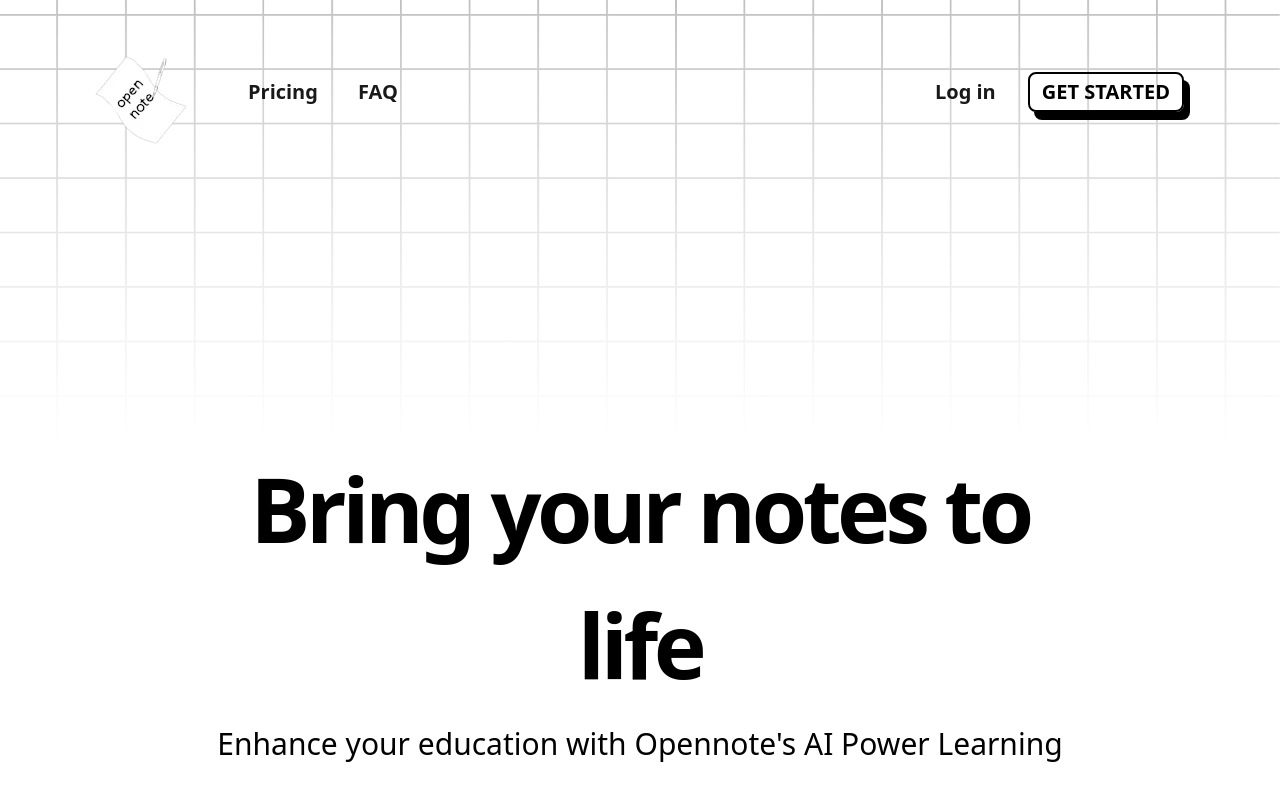
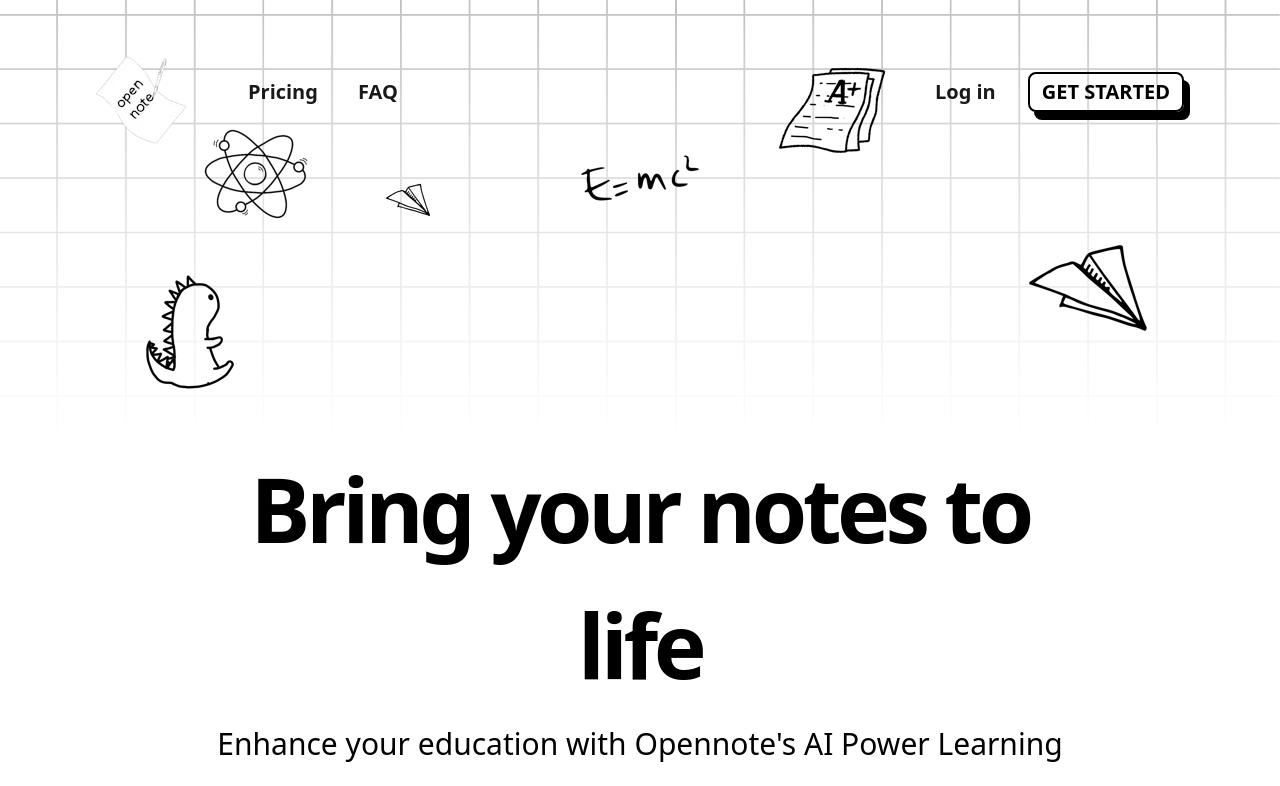
Before and after one commit to parteekahlawat/text-to-animation, a React (Vite) app: page / in a window 1280 px wide. Shown: the top 786 px of the page. Built offline with nearby package versions, Linux system fonts and the light colour scheme.

Commit message:
Added hero section

```diff
--- a/src/pages/Homepage.jsx
+++ b/src/pages/Homepage.jsx
@@ -7,12 +7,28 @@ import Section2 from '../components/Section2'
 import Section3 from '../components/Section3'
 import Testimonial from '../components/Testimonial'
 import FAQs from '../components/FAQs'
+
+import icon1 from '../assets/images/random1.webp'
+import icon2 from '../assets/images/random2.webp'
+import icon3 from '../assets/images/random3.webp'
+import icon4 from '../assets/images/random4.webp'
+import icon5 from '../assets/images/random5.webp'
+import icon6 from '../assets/images/random6.webp'
+
+
+
 const Homepage = () => {
   return (
     <>
       <div className='w-fit'>
         <div className='relative w-full h-[55vh] object-cover bg-gradient-to-b from-transparent to-white '>
           <img src={maskGrid} className=' w-full h-full object-cover absolute z-[-1]'/>
+          <img src={icon1} className='absolute top-[10%] right-[30%]' />
+          <img src={icon2} className='absolute top-[40%] left-[30%]'  />
+          <img src={icon3} className='absolute bottom-[20%] right-[10%]' />
+          <img src={icon4} className='absolute bottom-[10%] right-[80%]' />
+          <img src={icon5} className='absolute bottom-[45%] right-[45%]' />
+          <img src={icon6} className='absolute top-[25%] left-[15%]' />
           <HomeNavbar />
         </div>
           <Hero />
```
